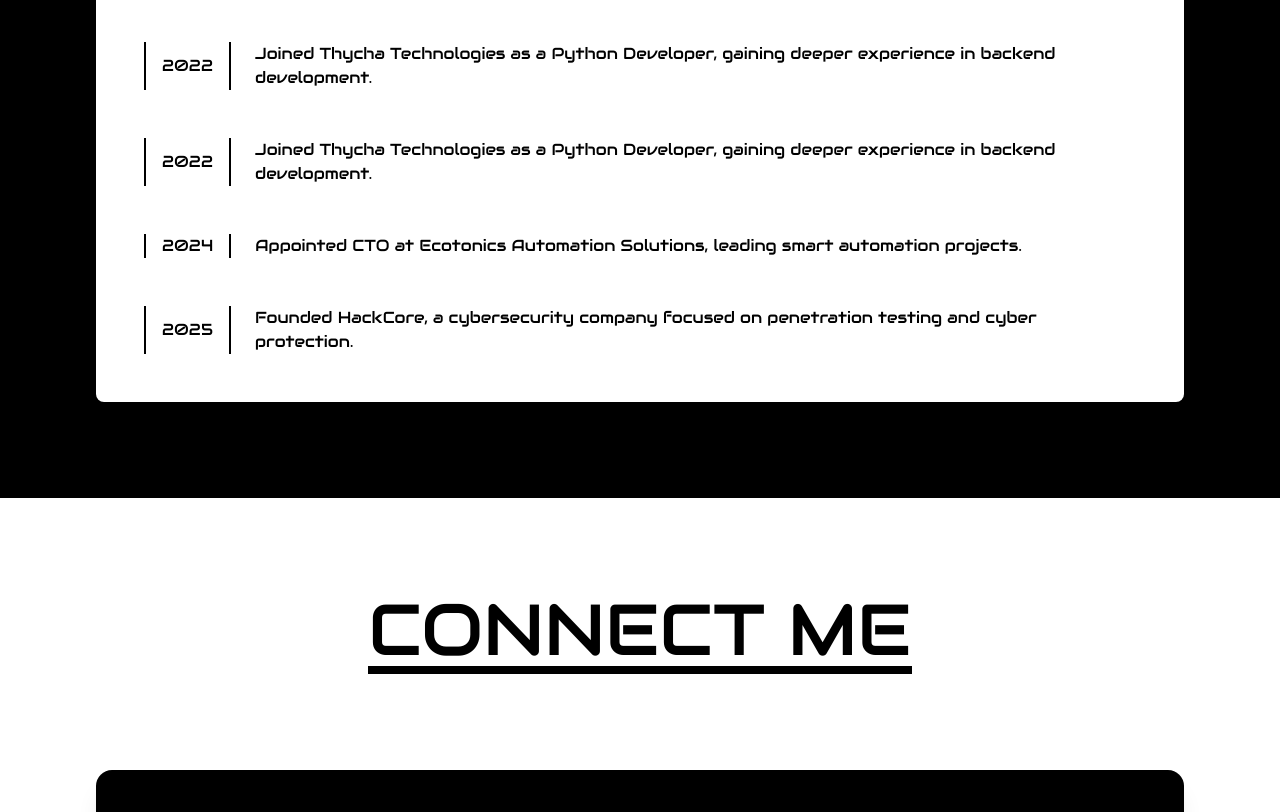
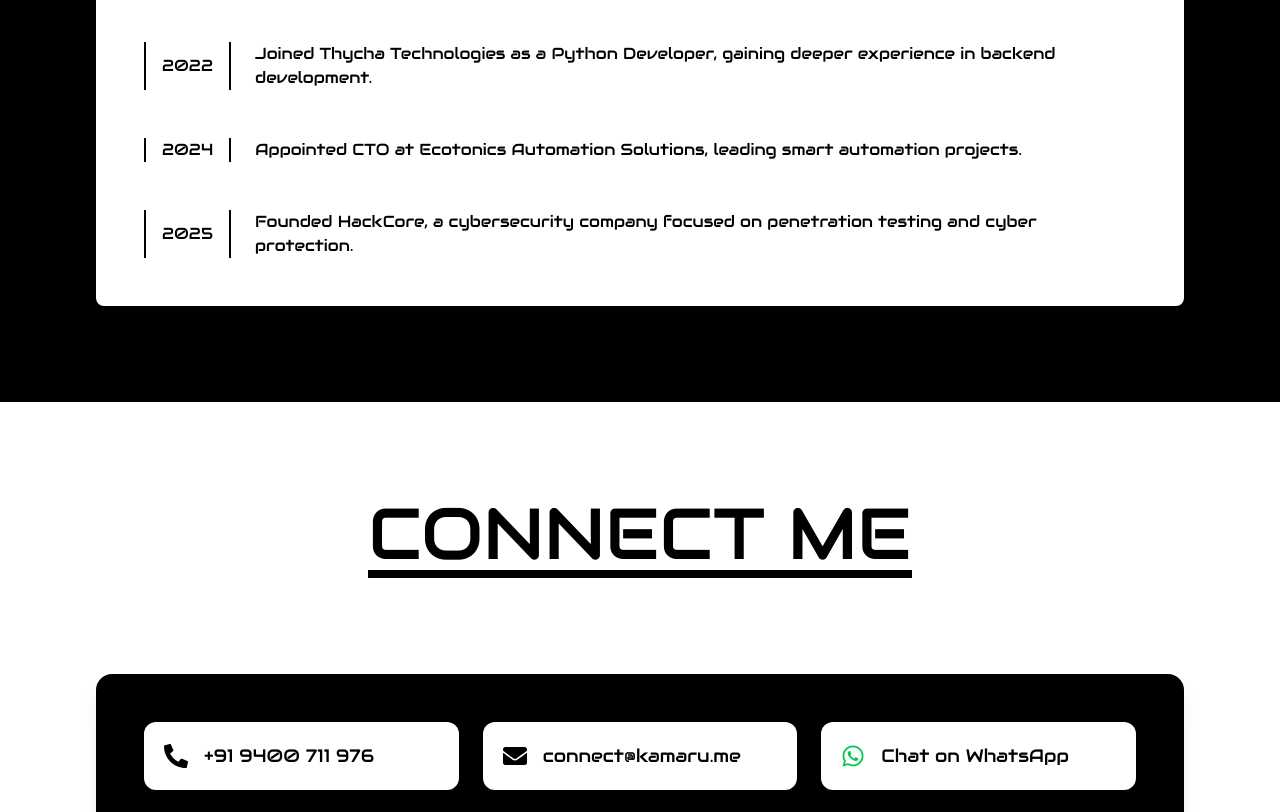
Before and after one commit to kamaru-x/Me, a Next.js app: page / in a window 1280 px wide. Shown: the part 2940-3752 px from the top of the page. Built offline with nearby package versions, Linux system fonts and the light colour scheme.

Commit message:
timeline changed

```diff
--- a/app/components/Timeline.tsx
+++ b/app/components/Timeline.tsx
@@ -23,11 +23,6 @@
                         <p className='px-6'>Started my career as a Python Developer at Weblanza Websolutions.</p>
                     </div>
                     <div className='flex my-12'>
-                        <p className='border-x-2 px-4 py-auto flex items-center'>
-                            2022
-                        </p>
-                        <p className='px-6'>Joined Thycha Technologies as a Python Developer, gaining deeper experience in backend development.</p>
-                    </div><div className='flex my-12'>
                         <p className='border-x-2 px-4 py-auto flex items-center'>
                             2022
                         </p>
```
